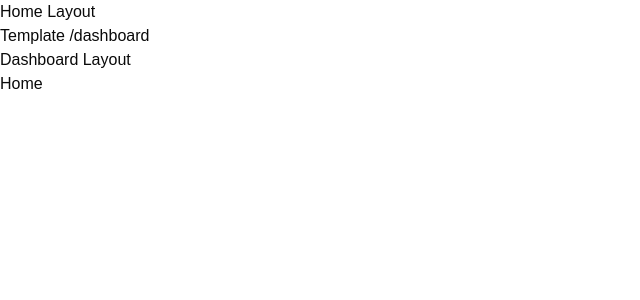
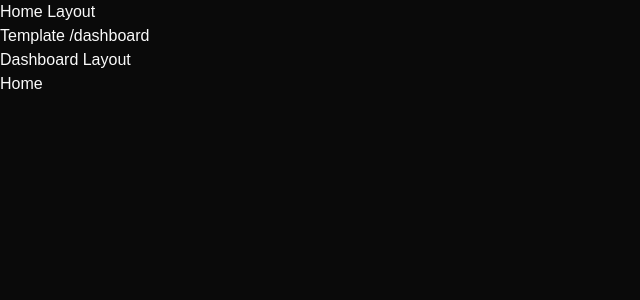
Before and after one commit to f-ffff-f/wdj, a Next.js app: page /dashboard in a window 1280 px wide. Shown: the top 300 px of the page, without its empty margins (0-640 px from the left). Built offline with nearby package versions, Linux system fonts and the light colour scheme.

Commit message:
dark mode

```diff
--- a/app/layout.tsx
+++ b/app/layout.tsx
@@ -1,17 +1,5 @@
 import type { Metadata } from 'next'
-import localFont from 'next/font/local'
 import './globals.css'
-
-const geistSans = localFont({
-    src: './fonts/GeistVF.woff',
-    variable: '--font-geist-sans',
-    weight: '100 900',
-})
-const geistMono = localFont({
-    src: './fonts/GeistMonoVF.woff',
-    variable: '--font-geist-mono',
-    weight: '100 900',
-})
 
 export const metadata: Metadata = {
     title: 'Create Next App',
@@ -24,8 +12,8 @@ export default function RootLayout({
     children: React.ReactNode
 }>) {
     return (
-        <html lang="en">
-            <body className={`${geistSans.variable} ${geistMono.variable} antialiased`}>
+        <html lang="en" className="dark">
+            <body className={`antialiased`}>
                 Home Layout
                 {children}
             </body>
```
